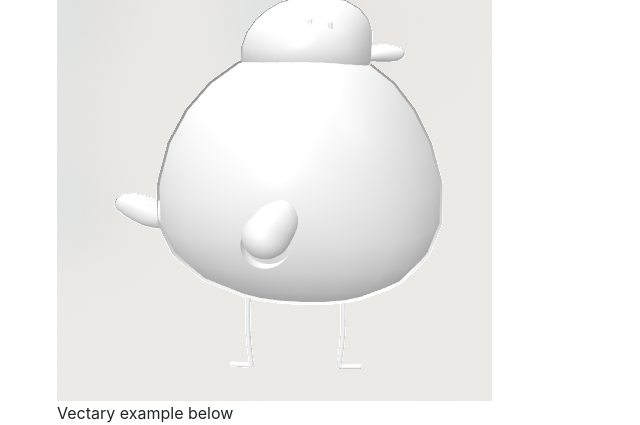
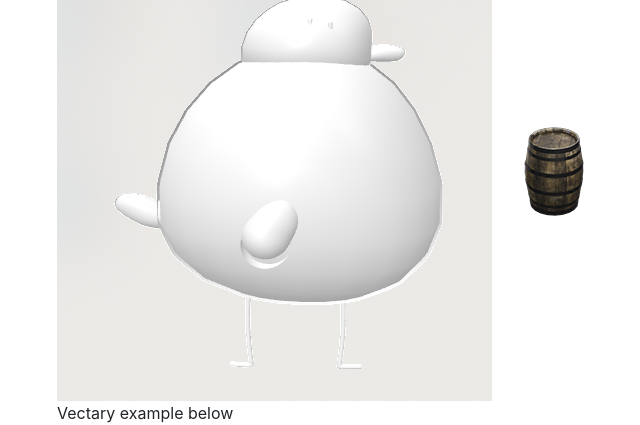
Before and after one commit to alfance/alfance.github.io, a website with bundled scripts: page index.html in a window 1280 px wide. Shown: the part 1360-1785 px from the top of the page, without its empty margins (28-668 px from the left). Built offline with nearby package versions, Linux system fonts and the light colour scheme.

Commit message:
add mateiral barrel

```diff
--- a/index.html
+++ b/index.html
@@ -74,6 +74,9 @@
 </a>
 <a href="img/chicken.usdz" rel="ar">
 <img src="img/thunb1.png">
+</a>
+<a href="img/barrel.usdz" rel="ar">
+<img src="img/Barrel_TN.png">
 </a>
 <p>Vectary example below </p>
 <iframe width="100%" height="300" frameborder="0"
```
Also changed, not shown: img/Barrel_TN.png (added), 1 other file.
